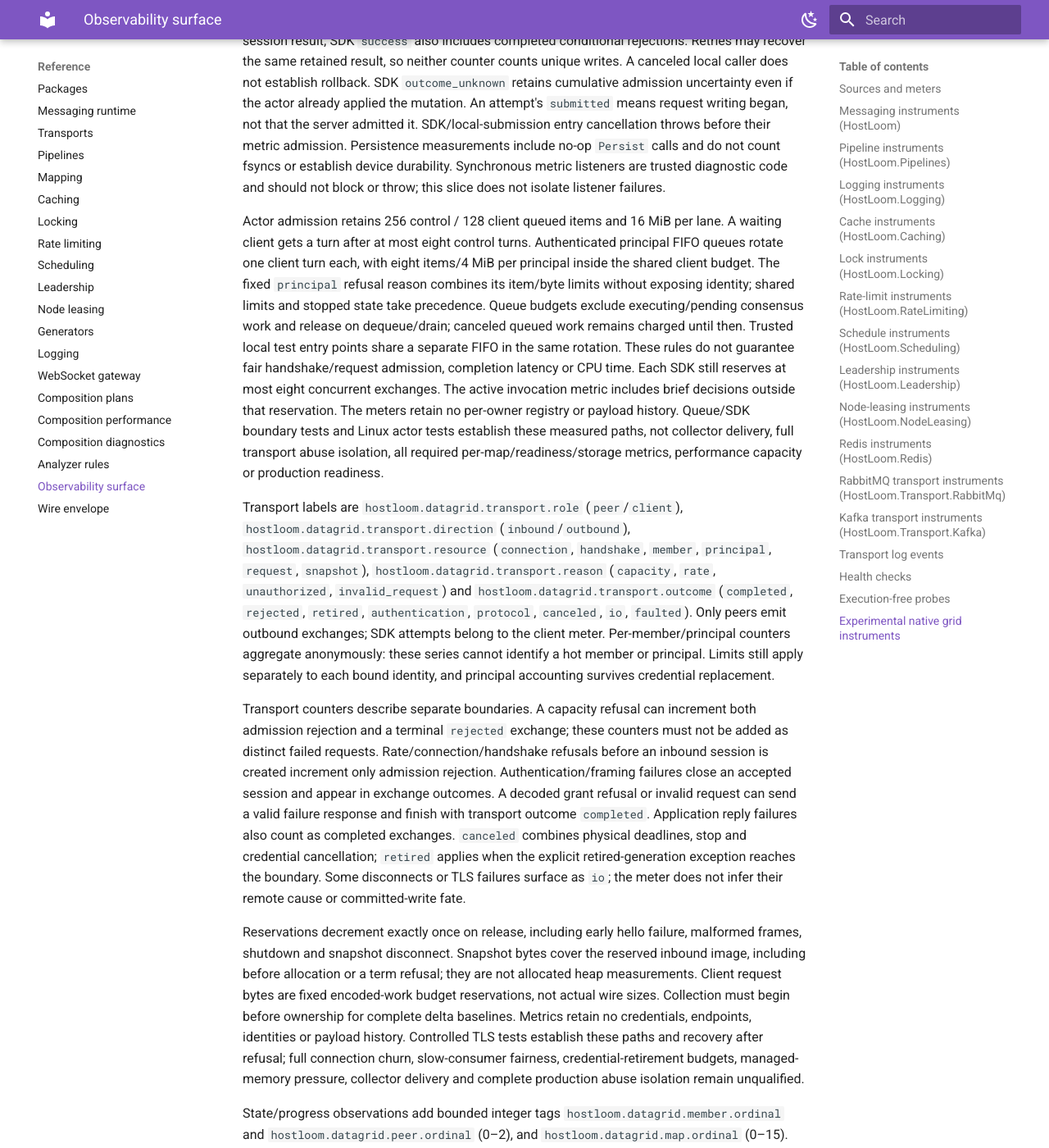
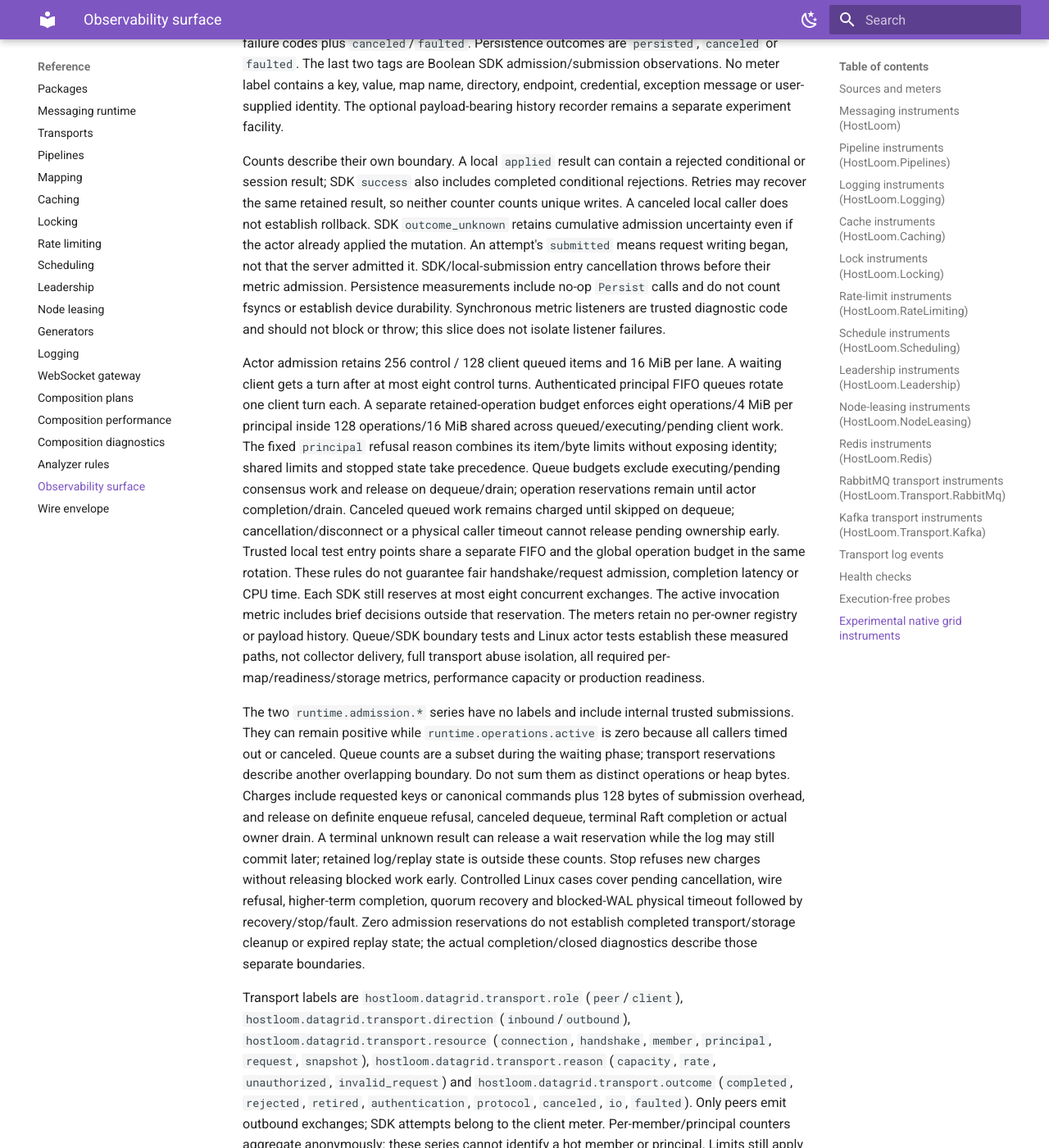
Before and after one commit to kidoz/hostloom, an MkDocs documentation site: the page built from docs/reference/observability.md, in a window 1280 px wide and 1400 px high, scrolled down 16813 px. Shown: the whole window at 82% size. Built offline with MkDocs 1.6.1 and Material for MkDocs 9.7.7, drawn with Linux system fonts in a browser that asks for light colours; some of the changed text lies outside the part shown.

Commit message:
Document retained operation admission

```diff
--- a/docs/reference/observability.md
+++ b/docs/reference/observability.md
@@ -351,6 +351,8 @@ for service identity. There is no grid activity source, trace propagation or exp
 | `hostloom.datagrid.runtime.queue.items` | up-down counter / `{item}` | Work waiting in control/client lanes; released on dequeue or shutdown drain |
 | `hostloom.datagrid.runtime.queue.bytes` | up-down counter / `By` | Encoded-byte reservations waiting in those lanes; excludes executing work and heap overhead |
 | `hostloom.datagrid.runtime.queue.rejected` | counter / `{item}` | Pre-queue refusals by lane and reason: `items`, `bytes`, `principal`, or `stopped` |
+| `hostloom.datagrid.runtime.admission.active` | up-down counter / `{operation}` | Held client operation reservations from before enqueue through actor completion/drain; caller cancellation does not refund them |
+| `hostloom.datagrid.runtime.admission.bytes` | up-down counter / `By` | Retained encoded submission charges across queued/executing/pending work; excludes responses, log/replay state and heap overhead |
 | `hostloom.datagrid.runtime.operations` | counter / `{operation}` | Local submission completions, including rejection, uncertainty, cancellation and faults |
 | `hostloom.datagrid.runtime.operations.active` | up-down counter / `{operation}` | Local callers awaiting actor completion |
 | `hostloom.datagrid.runtime.operation.duration` | histogram / `s` | Local submission through caller completion, including queue, quorum and persistence waits |
@@ -398,16 +400,32 @@ not block or throw; this slice does not isolate listener failures.
 
 Actor admission retains 256 control / 128 client queued items and 16 MiB per lane. A waiting
 client gets a turn after at most eight control turns. Authenticated principal FIFO queues rotate
-one client turn each, with eight items/4 MiB per principal inside the shared client budget. The
+one client turn each. A separate retained-operation budget enforces eight operations/4 MiB per
+principal inside 128 operations/16 MiB shared across queued/executing/pending client work. The
 fixed `principal` refusal reason combines its item/byte limits without exposing identity; shared
 limits and stopped state take precedence. Queue budgets exclude executing/pending consensus
-work and release on dequeue/drain; canceled queued work remains charged until then. Trusted local
-test entry points share a separate FIFO in the same rotation. These rules do not guarantee fair
+work and release on dequeue/drain; operation reservations remain until actor completion/drain.
+Canceled queued work remains charged until skipped on dequeue; cancellation/disconnect or a
+physical caller timeout cannot release pending ownership early. Trusted local test entry points
+share a separate FIFO and the global operation budget in the same rotation. These rules do not guarantee fair
 handshake/request admission, completion latency or CPU time. Each SDK still reserves at most eight concurrent exchanges. The active
 invocation metric includes brief decisions outside that reservation. The meters retain no
 per-owner registry or payload history. Queue/SDK boundary tests and Linux actor tests establish
 these measured paths, not collector delivery, full transport abuse isolation, all required
 per-map/readiness/storage metrics, performance capacity or production readiness.
+
+The two `runtime.admission.*` series have no labels and include internal trusted submissions.
+They can remain positive while `runtime.operations.active` is zero because all callers timed out
+or canceled. Queue counts are a subset during the waiting phase; transport reservations describe
+another overlapping boundary. Do not sum them as distinct operations or heap bytes. Charges
+include requested keys or canonical commands plus 128 bytes of submission overhead, and release
+on definite enqueue refusal, canceled dequeue, terminal Raft completion or actual owner drain.
+A terminal unknown result can release a wait reservation while the log may still commit later;
+retained log/replay state is outside these counts. Stop refuses new charges without releasing
+blocked work early. Controlled Linux cases cover pending cancellation, wire refusal, higher-term
+completion, quorum recovery and blocked-WAL physical timeout followed by recovery/stop/fault.
+Zero admission reservations do not establish completed transport/storage cleanup or expired
+replay state; the actual completion/closed diagnostics describe those separate boundaries.
 
 
 Transport labels are `hostloom.datagrid.transport.role` (`peer`/`client`),
```
Also changed, not shown: src/HostLoom.DataGrid.Runtime/README.md (+25 -9 lines).
